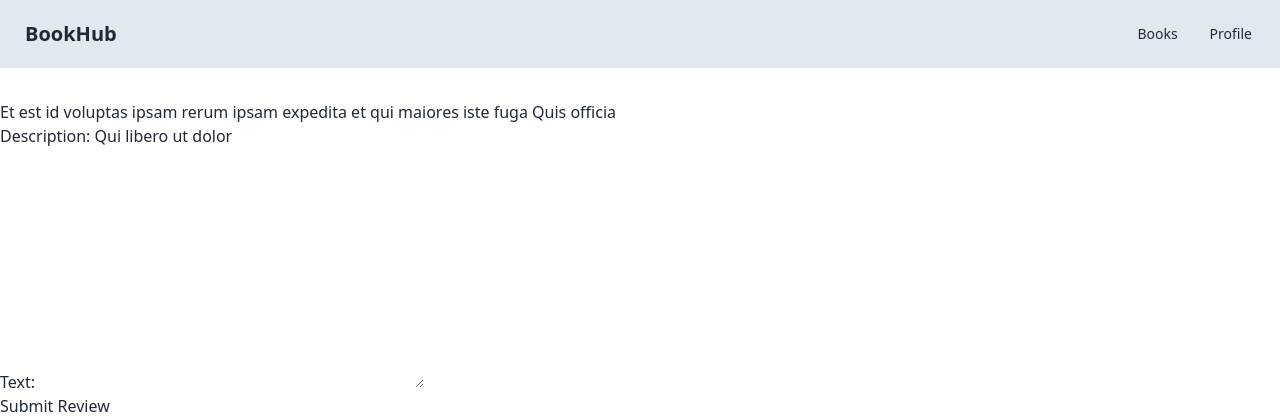
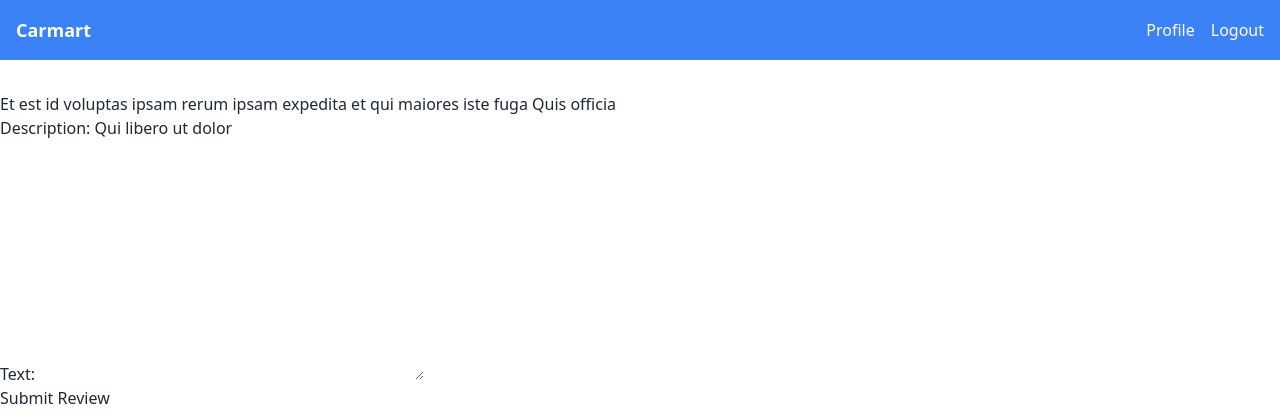
Before and after one commit to samiulalimsaad/phitron-library-management, a Django app: page /books/1/ in a window 1280 px wide. Shown: the top 420 px of the page. Run offline with Django 5.2, Linux system fonts and the light colour scheme; a user stored in the database is signed in; data comes from the database, SQL or seed files in the repository; some libraries are stand-ins or nearby versions.

Commit message:
navbar updated

```diff
--- a/library/templates/navbar.html
+++ b/library/templates/navbar.html
@@ -1,13 +1,22 @@
-<div class="bg-slate-200">
-    <nav class="navbar container mx-auto">
-        <div class="navbar-start">
-            <a class="btn btn-ghost text-xl">BookHub</a>
-        </div>
-        <div class="navbar-end">
-            <ul class="menu menu-horizontal px-1">
-                <li><a>Books</a></li>
-                <li><a>Profile</a></li>
-            </ul>
-        </div>
-    </nav>
-</div>
+<nav class="bg-blue-500 p-4">
+    <div class="container mx-auto flex justify-between items-center">
+        <a href="{% url 'book_list' %}" class="text-white text-lg font-semibold"
+            >Carmart</a
+        >
+        <ul class="flex space-x-4">
+            {% if user.is_authenticated %}
+            <li>
+                <a href="{% url 'profile' user.id %}" class="text-white"
+                    >Profile</a
+                >
+            </li>
+            <li><a class="text-white" href="/logout/">Logout</a></li>
+            {% else %}
+            <li><a class="text-white" href="{% url 'login' %}">Login</a></li>
+            <li>
+                <a class="text-white" href="{% url 'register' %}">Signup</a>
+            </li>
+            {% endif %}
+        </ul>
+    </div>
+</nav>
```
